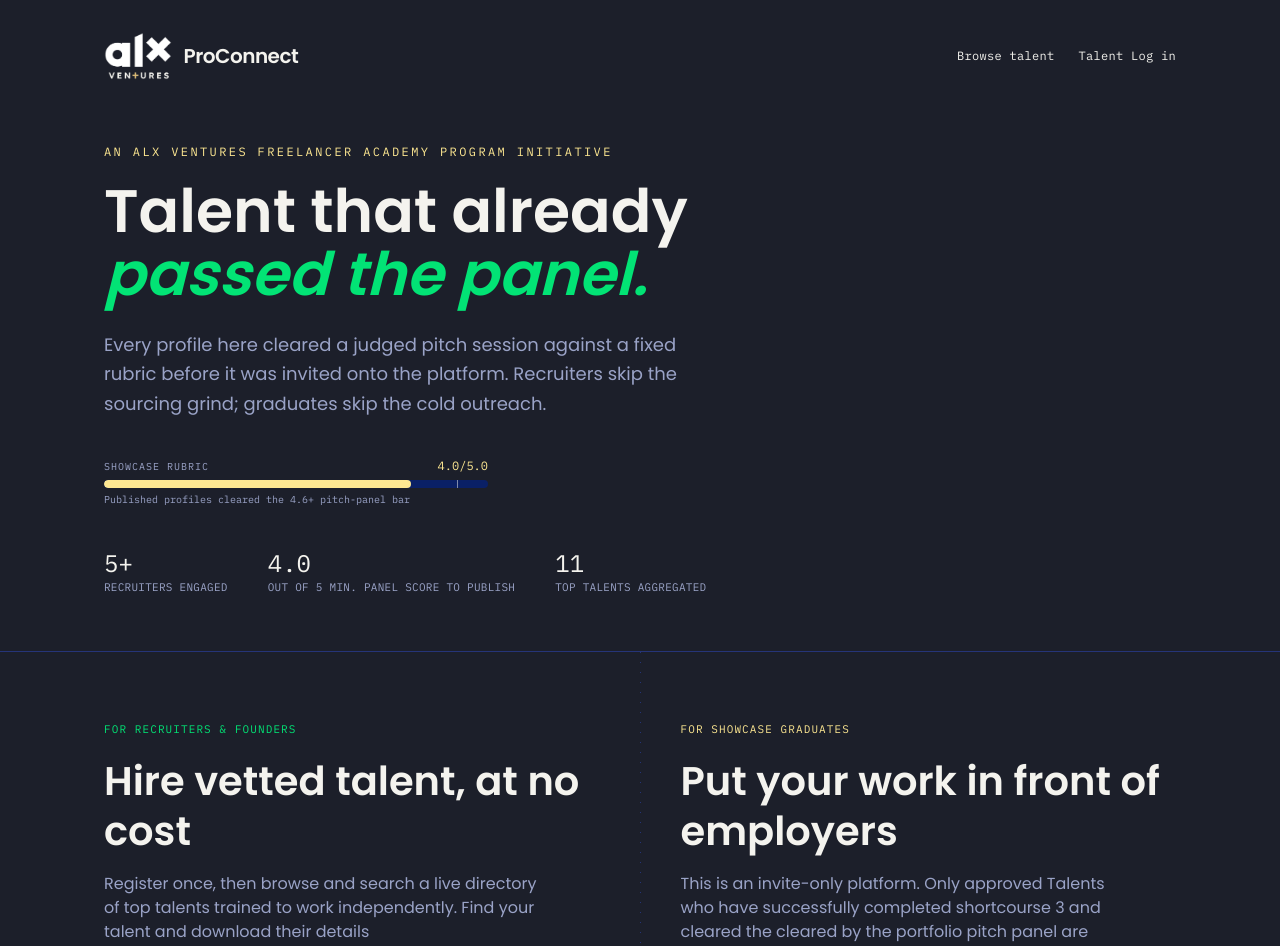
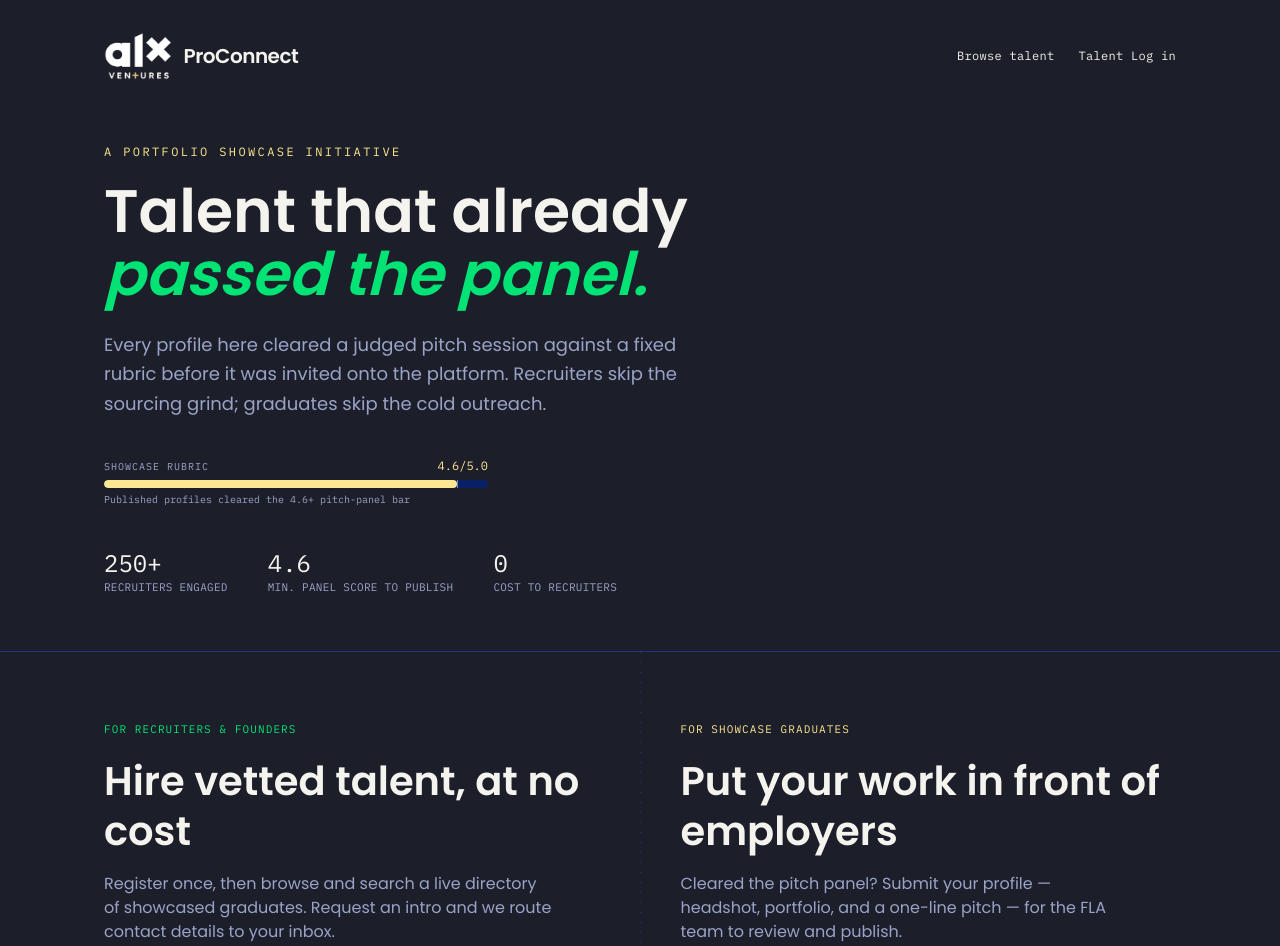
Before and after one commit to ALXVentures/alx-proconnect, a Next.js app: page / in a window 1280 px wide. Shown: the top 946 px of the page. Built offline with nearby package versions, Linux system fonts and the light colour scheme.

Commit message:
Admin Page now added

```diff
--- a/app/page.tsx
+++ b/app/page.tsx
@@ -4,9 +4,9 @@
 import { Footer } from "@/components/Footer";
 
 const STATS = [
-  { value: "5+", label: "Recruiters engaged" },
-  { value: "4.0", label: "out of 5 Min. panel score to publish" },
-  { value: "11", label: "Top Talents Aggregated" },
+  { value: "250+", label: "Recruiters engaged" },
+  { value: "4.6", label: "Min. panel score to publish" },
+  { value: "0", label: "Cost to recruiters" },
 ];
 
 export default function Home() {
@@ -34,7 +34,7 @@
       {/* ── Hero ───────────────────────────────────────────── */}
       <section className="max-w-6xl mx-auto w-full px-6 md:px-10 pt-16 pb-14">
         <p className="font-mono text-xs tracking-[0.2em] uppercase text-brass-hi mb-5">
-          An ALX Ventures Freelancer Academy Program Initiative
+          A Portfolio Showcase initiative
         </p>
         <h1 className="font-display text-4xl sm:text-5xl md:text-6xl leading-[1.05] max-w-3xl">
           Talent that already{" "}
@@ -47,7 +47,7 @@
         </p>
 
         <div className="mt-10 max-w-sm">
-          <ScoreMeter value={4.0} />
+          <ScoreMeter value={4.6} />
         </div>
 
         <div className="mt-10 flex flex-wrap gap-x-10 gap-y-3">
@@ -76,7 +76,8 @@
               </h2>
               <p className="mt-4 text-text-lo max-w-md">
                 Register once, then browse and search a live directory of
-                top talents trained to work independently. Find your talent and download their details
+                showcased graduates. Request an intro and we route contact
+                details to your inbox.
               </p>
             </div>
             <Link
@@ -100,8 +101,9 @@
                 Put your work in front of employers
               </h2>
               <p className="mt-4 text-text-lo max-w-md">
-                This is an invite-only platform. Only approved Talents who have successfully completed shortcourse 3 and cleared the cleared by the portfolio pitch panel are eligible. We pre-approve all submissions after your submission.
-                Eligible? Get Started and Setup a stellar profile. You've earned it!
+                Cleared the pitch panel? Submit your profile — headshot,
+                portfolio, and a one-line pitch — for the FLA team to review
+                and publish.
               </p>
             </div>
             <Link
--- a/components/Footer.tsx
+++ b/components/Footer.tsx
@@ -45,6 +45,9 @@
               Request profile removal
             </Link>
           )}
+          <Link href="/admin" className={`${hoverClass} transition-colors`}>
+            Admin
+          </Link>
         </div>
       </div>
     </footer>
```
